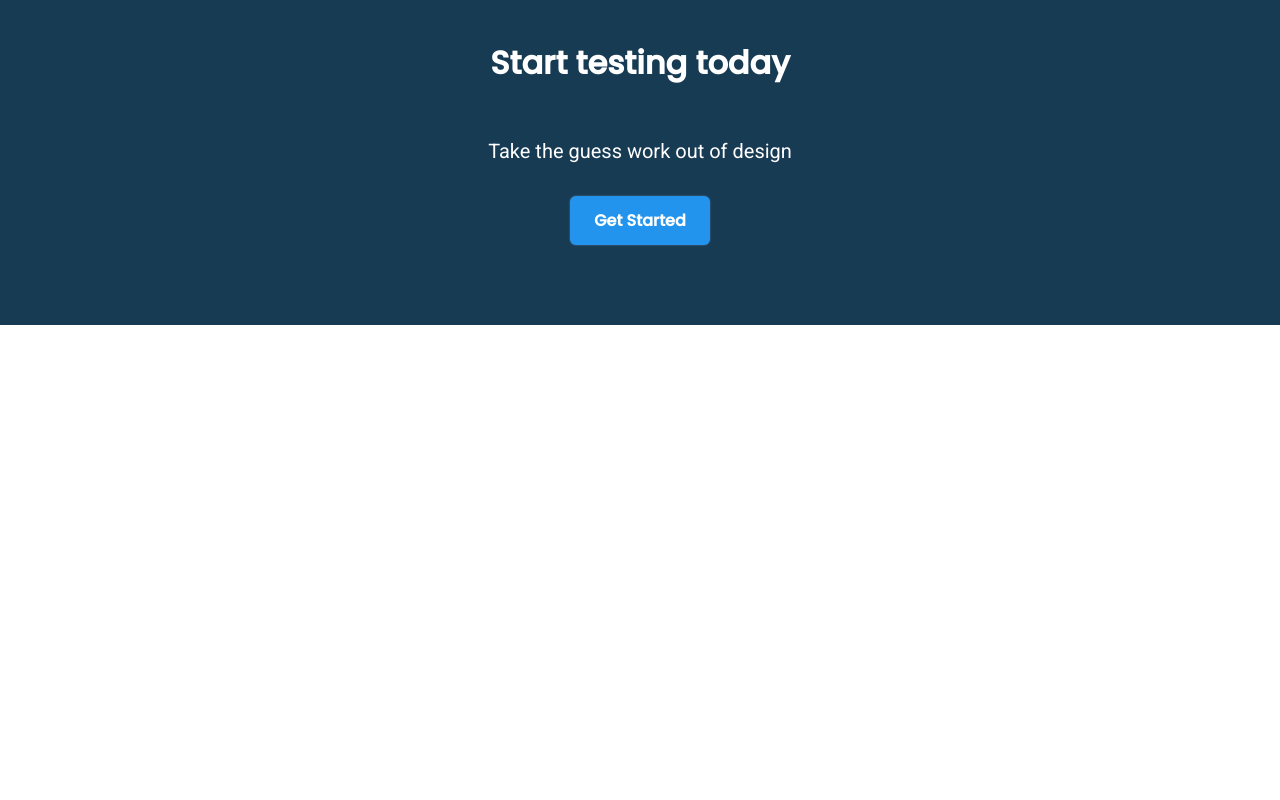
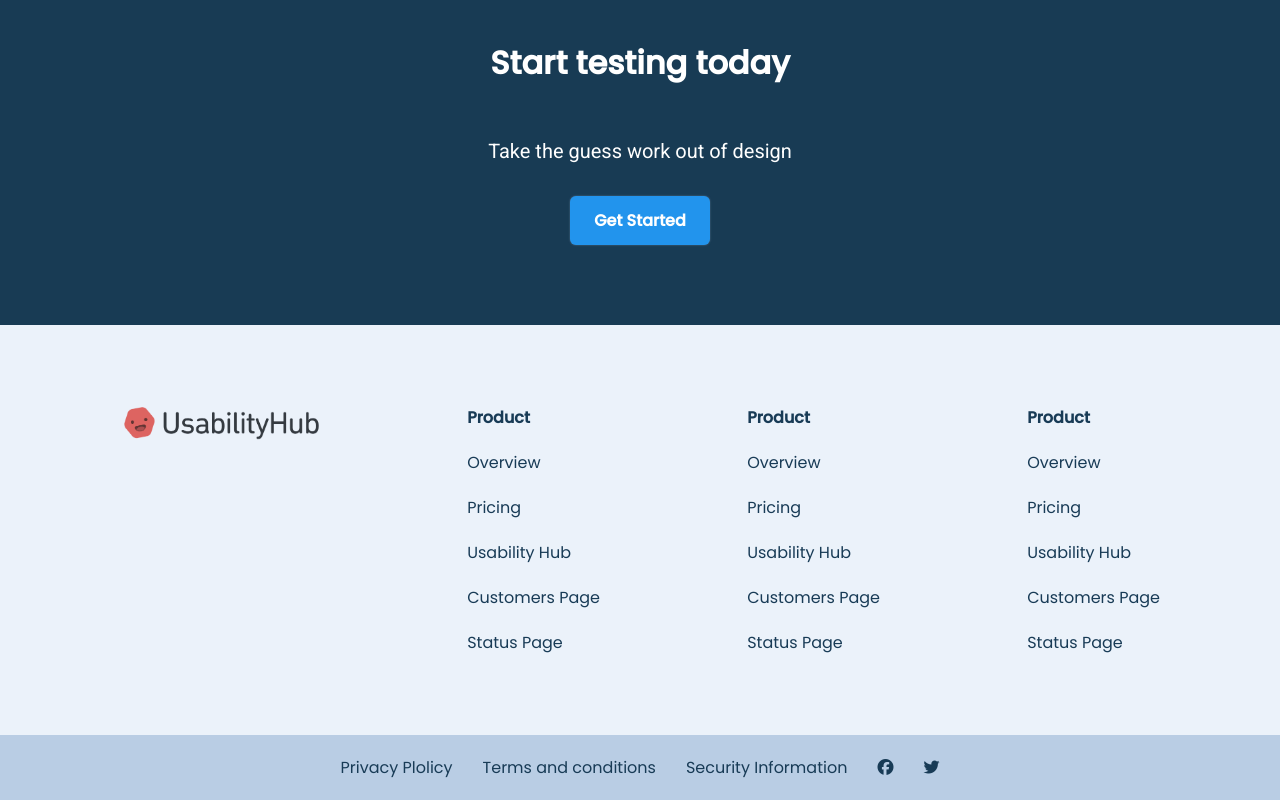
Before and after one commit to jumairahmad/html_css_js, a plain HTML site: page learncss/homepagedesign/index.html in a window 1280 px wide. Shown: the part 3620-4420 px from the top of the page. Before the commit the page ends 3945 px from the top, so only its background shows below. Drawn offline with Linux system fonts and the light colour scheme.

Commit message:
complete design

```diff
--- a/learncss/homepagedesign/index.html
+++ b/learncss/homepagedesign/index.html
@@ -255,13 +255,52 @@
 
     <footer>
 
-      <div class="container">
+      <div class="container flex footer-container">
 
+        <a href="#" class="company-logo">
+          <img src="./images/asset 1.png" alt="company logo">
+        </a>
+        <div class="link-column flex">
+          <h4>Product</h4>
+          <a href="#" class="hover-links">Overview</a>
+          <a href="#" class="hover-links">Pricing</a>
+          <a href="#" class="hover-links">Usability Hub</a>
+          <a href="#" class="hover-links">Customers Page</a>
+          <a href="#" class="hover-links">Status Page</a>
+        </div>
+        <div class="link-column flex">
+          <h4>Product</h4>
+          <a href="#" class="hover-links">Overview</a>
+          <a href="#" class="hover-links">Pricing</a>
+          <a href="#" class="hover-links">Usability Hub</a>
+          <a href="#" class="hover-links">Customers Page</a>
+          <a href="#" class="hover-links">Status Page</a>
+        </div>
+        <div class="link-column flex">
+          <h4>Product</h4>
+          <a href="#" class="hover-links">Overview</a>
+          <a href="#" class="hover-links">Pricing</a>
+          <a href="#" class="hover-links">Usability Hub</a>
+          <a href="#" class="hover-links">Customers Page</a>
+          <a href="#" class="hover-links">Status Page</a>
+        </div>
       </div>
+
+
 
     </footer>
 
-    <div class="subfooter"></div>
+    <div class="subfooter">
+
+      <div class="container flex subfooter-container">
+        <a href="#" class="hover-links">Privacy Plolicy</a>
+        <a href="#" class="hover-links">Terms and conditions</a>
+        <a href="#" class="hover-links">Security Information</a>
+        <a href="#" class="hover-links"><i class="fa-brands fa-facebook"></i></a>
+        <a href="#" class="hover-links"><i class="fa-brands fa-twitter"></i></a>
+
+      </div>
+    </div>
 
     <script
       src="https://kit.fontawesome.com/15ea54ce9a.js"
--- a/learncss/homepagedesign/style.css
+++ b/learncss/homepagedesign/style.css
@@ -286,3 +286,33 @@ header {
     margin-top: 20px;
     color: white;
 }
+
+/* footer section */
+
+footer {
+    padding-block: 80px;
+    background-color: #ebf2fa;
+}
+.link-column{
+    flex-direction: column;
+    align-items: flex-start;
+    gap: 20px;
+
+}
+
+.footer-container{
+    align-items: flex-start;
+    justify-content: space-between;
+
+}
+/* sub footer */
+
+.subfooter {
+    background-color: #b9cde4;
+    padding: var(--padding-inline-section);
+
+}
+.subfooter-container{
+    justify-content: center;
+    gap: 30px;
+}
```
